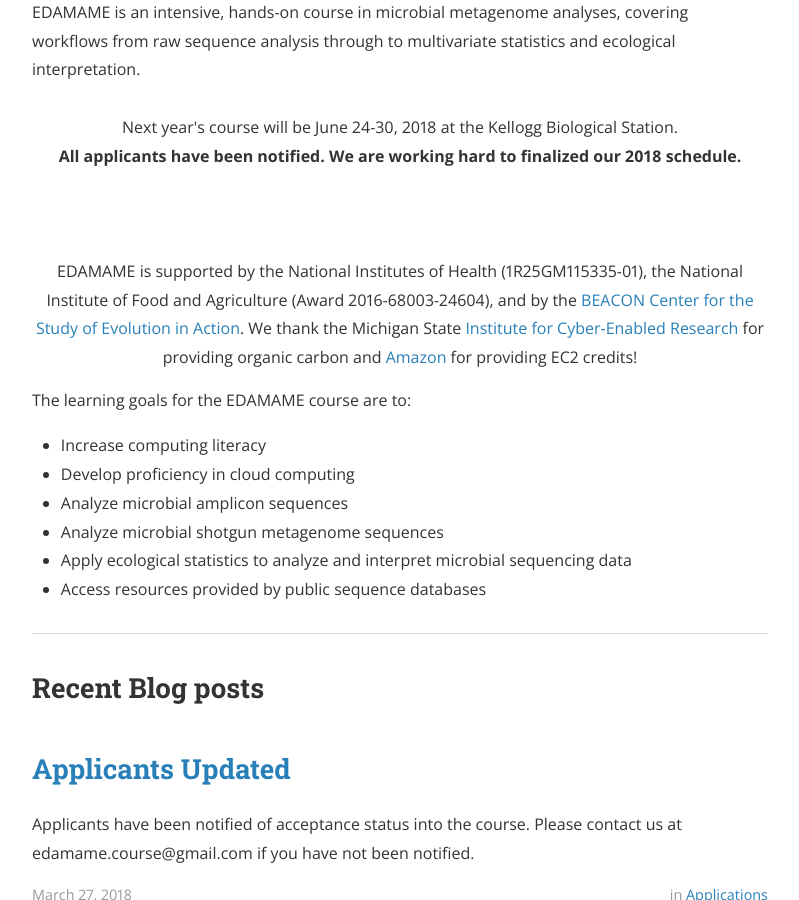
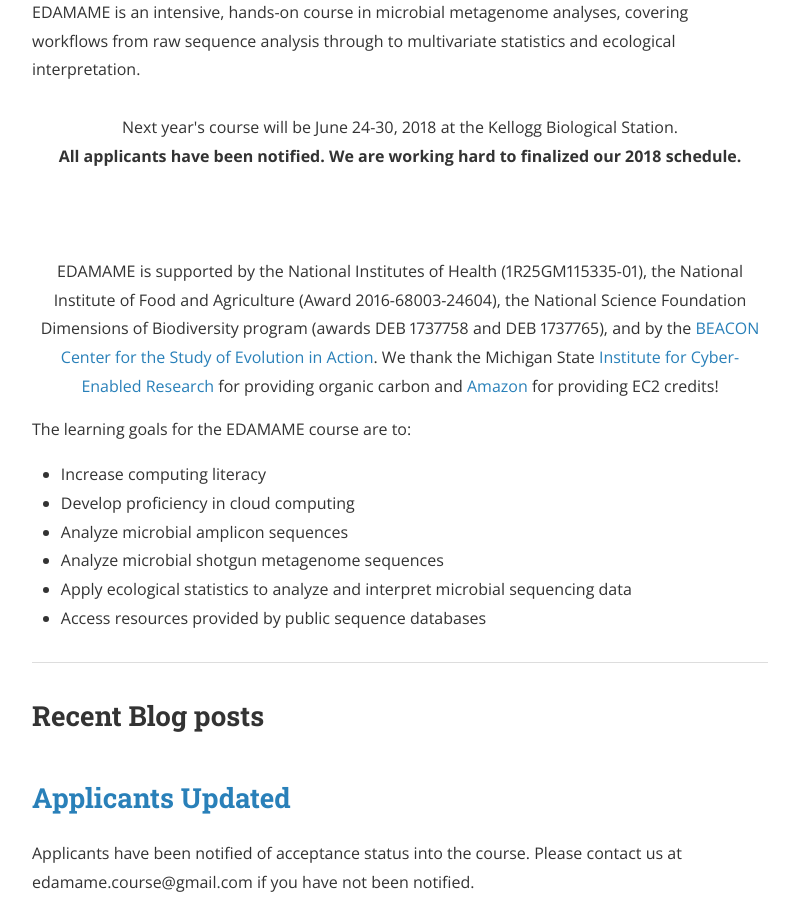
Before and after one commit to edamame-course/edamame-course.github.io, a Jekyll site: the page built from index.html, in a window 1280 px wide and 900 px high, scrolled down 587 px. Shown: the whole window, without its empty margins (240-1039 px from the left). Built offline with Jekyll 4.4.1, drawn with Linux system fonts in a browser that asks for light colours; nearby versions of some CDN libraries; the list of posts is cut into pages by our own code; a style sheet for code colours, icons or effects is not loaded.

Commit message:
Update index.html

```diff
--- a/index.html
+++ b/index.html
@@ -29,7 +29,7 @@ Next year's course will be June 24-30, 2018 at the Kellogg Biological Station.
 
 
 <p align=center><br>
-EDAMAME is supported by the National Institutes of Health (1R25GM115335-01), the National Institute of Food and Agriculture (Award 2016-68003-24604), and by the <a href=http://beacon-center.org>BEACON Center for the Study of Evolution in Action</a>.  We thank the Michigan State <a href=http://icer.msu.edu/>Institute for Cyber-Enabled Research</a> for providing organic carbon and <a href=https://aws.amazon.com/ec2/>Amazon</a> for providing EC2 credits!
+EDAMAME is supported by the National Institutes of Health (1R25GM115335-01), the National Institute of Food and Agriculture (Award 2016-68003-24604), the National Science Foundation Dimensions of Biodiversity program (awards DEB 1737758 and DEB 1737765), and by the <a href=http://beacon-center.org>BEACON Center for the Study of Evolution in Action</a>.  We thank the Michigan State <a href=http://icer.msu.edu/>Institute for Cyber-Enabled Research</a> for providing organic carbon and <a href=https://aws.amazon.com/ec2/>Amazon</a> for providing EC2 credits!
 <p align=center>
 
 
```
